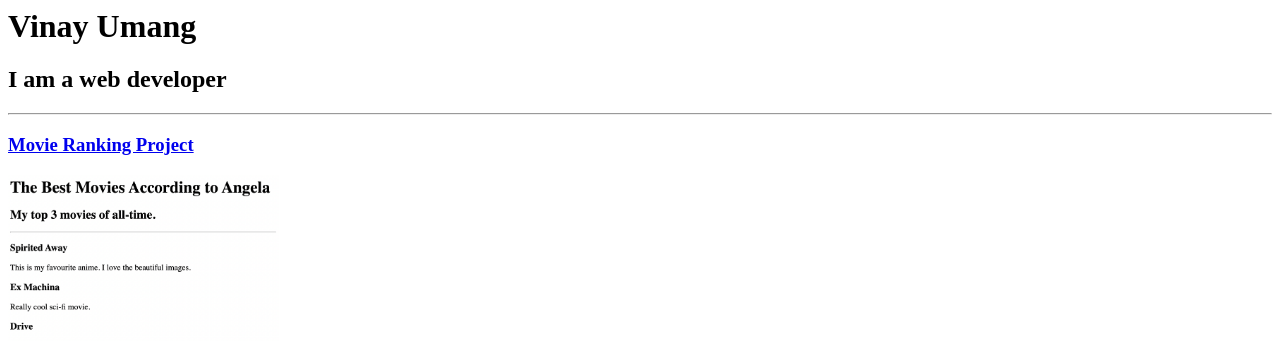
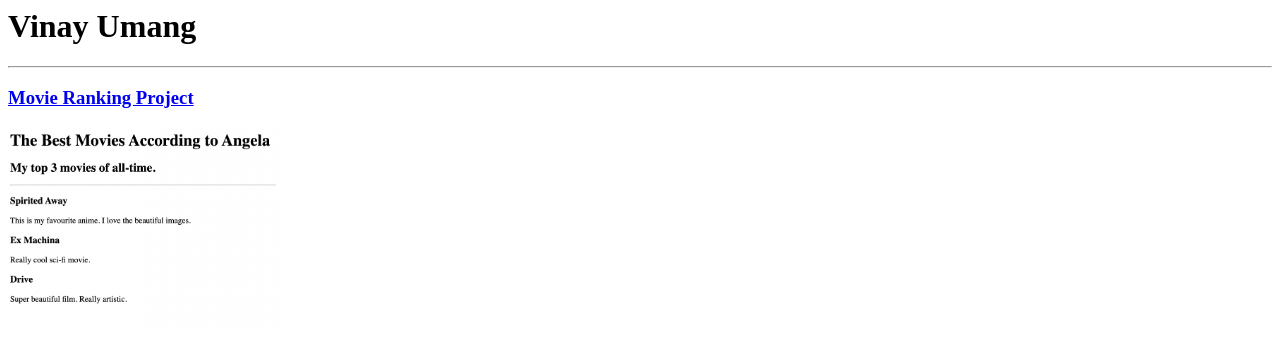
Before and after one commit to vinayumang/web, a plain HTML site: page index.html in a window 1280 px wide. Shown: the top 341 px of the page. Drawn offline with Linux system fonts and the light colour scheme.

Commit message:
Update index.html

```diff
--- a/index.html
+++ b/index.html
@@ -6,7 +6,6 @@
  </head>
  <body>
     <h1>Vinay Umang</h1>
-    <h2>I am a web developer </h2>
     <hr/>
     <h3><a href="./public/movie-ranking.html">Movie Ranking Project</a></h3>
     <img src="./assets/images/movie-ranking.png" height="200" alt="movie ranking project preview"/>
```
